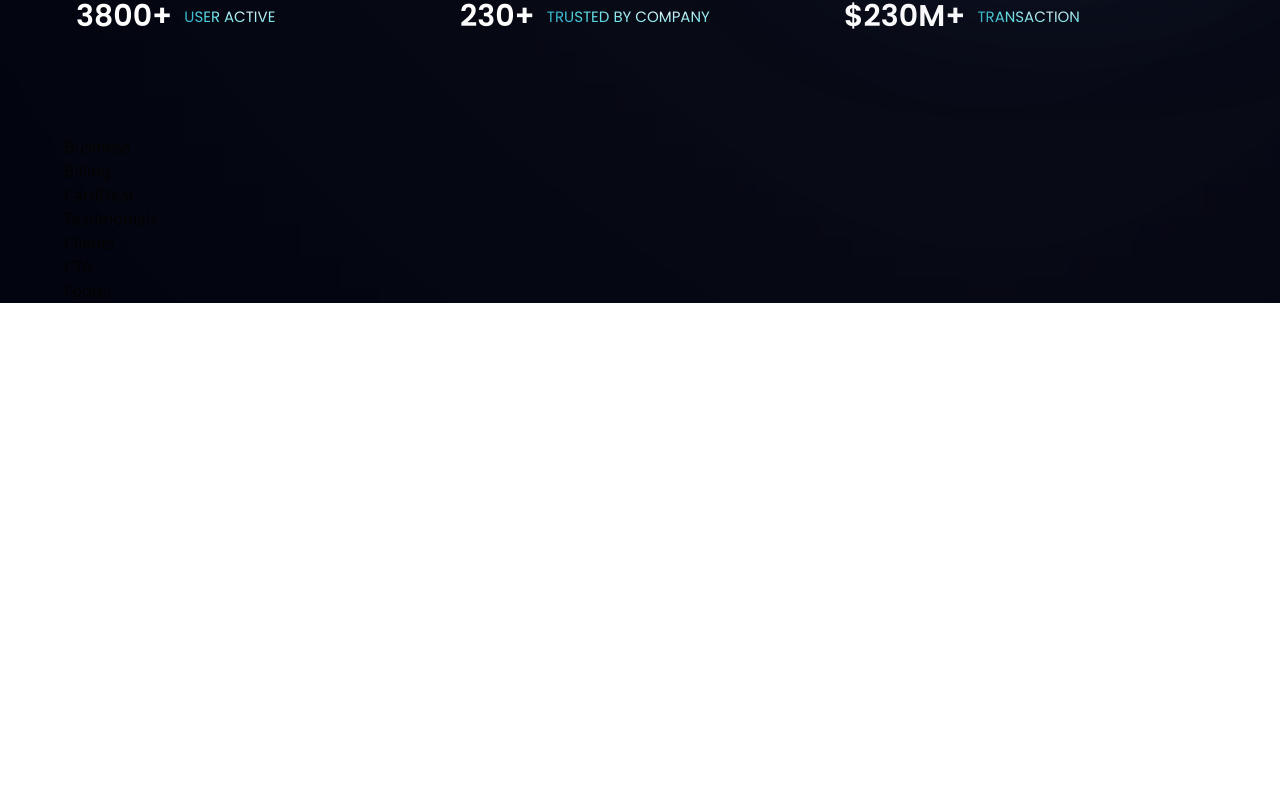
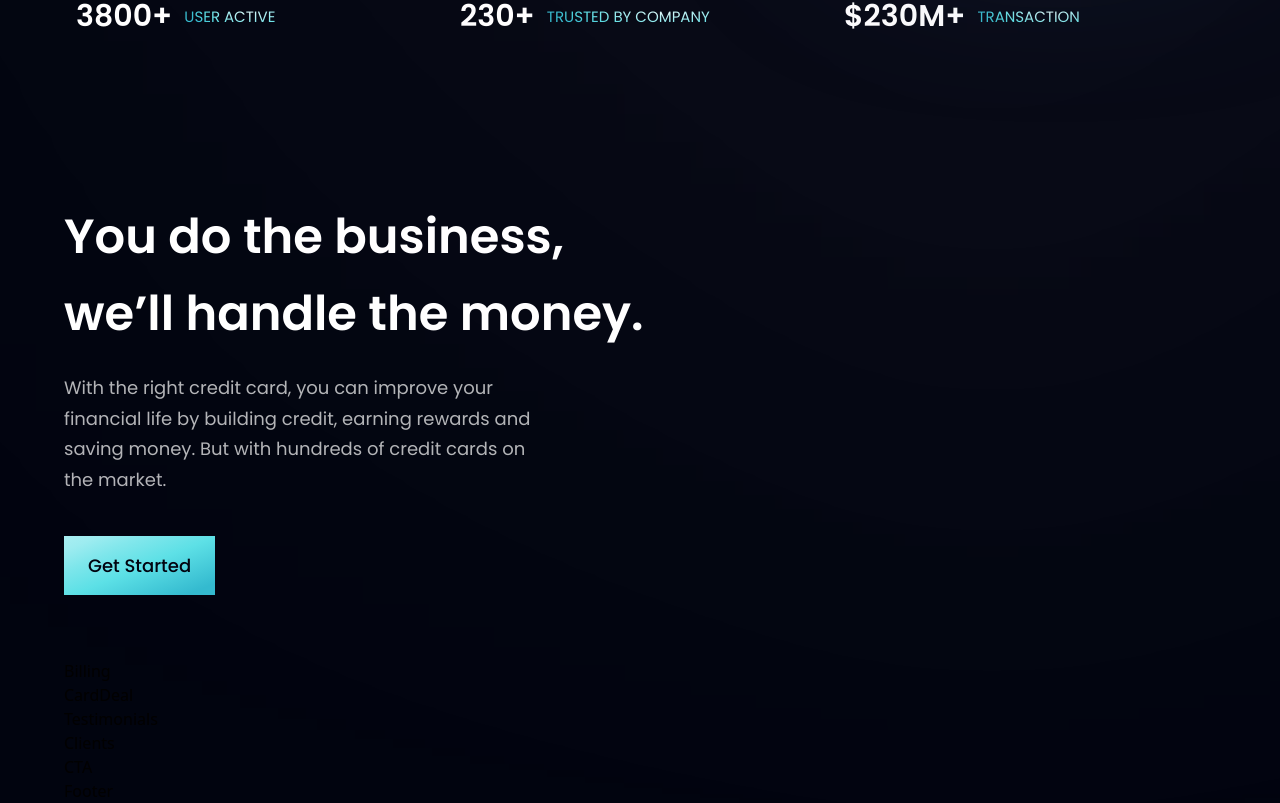
Before and after one commit to ahteshamsalamatansari/fintech-react, a React (Vite) app: page / in a window 1280 px wide. Shown: the part 810-1613 px from the top of the page. Before the commit the page ends 1113 px from the top, so only its background shows below. Built offline with nearby package versions, Linux system fonts and the light colour scheme.

Commit message:
second button added

```diff
--- a/src/components/Business.jsx
+++ b/src/components/Business.jsx
@@ -1,9 +1,17 @@
-import React from 'react'
+import {features} from '../constants/index';
+import styles , { layout } from '../style';
+import Button from './Button';
+const Business = () =>
+   (
+    <section id='features' className={layout.section}>
+       <div className={layout.sectionInfo}>
+          <h2 className={styles.heading2}>You do the business,<br className='hidden sm:block'/> we’ll handle the money.</h2>
+          <p className={`${styles.paragraph} max-w-[470px] mt-5`}> With the right credit card, you can improve your financial life by building credit, earning rewards and saving money. But with hundreds of credit cards on the market. </p>
+          <Button styles="mt-10"/>
+        </div>
 
-const Business = () => {
-  return (
-    <div>Business</div>
+    </section>
   )
-}
+
 
 export default Business
--- a/src/components/Button.jsx
+++ b/src/components/Button.jsx
@@ -1,9 +1,11 @@
-import React from 'react'
 
-const Button = () => {
-  return (
-    <div>Button</div>
+
+const Button = ( {styles}) =>
+   (
+    <button type="button" className={`py-4 px-6 bg-blue-gradient font-poppins font-medium text-[18px] text-primary outline-none ${styles}`} >
+      Get Started
+    </button>
   )
-}
+
 
 export default Button
```
